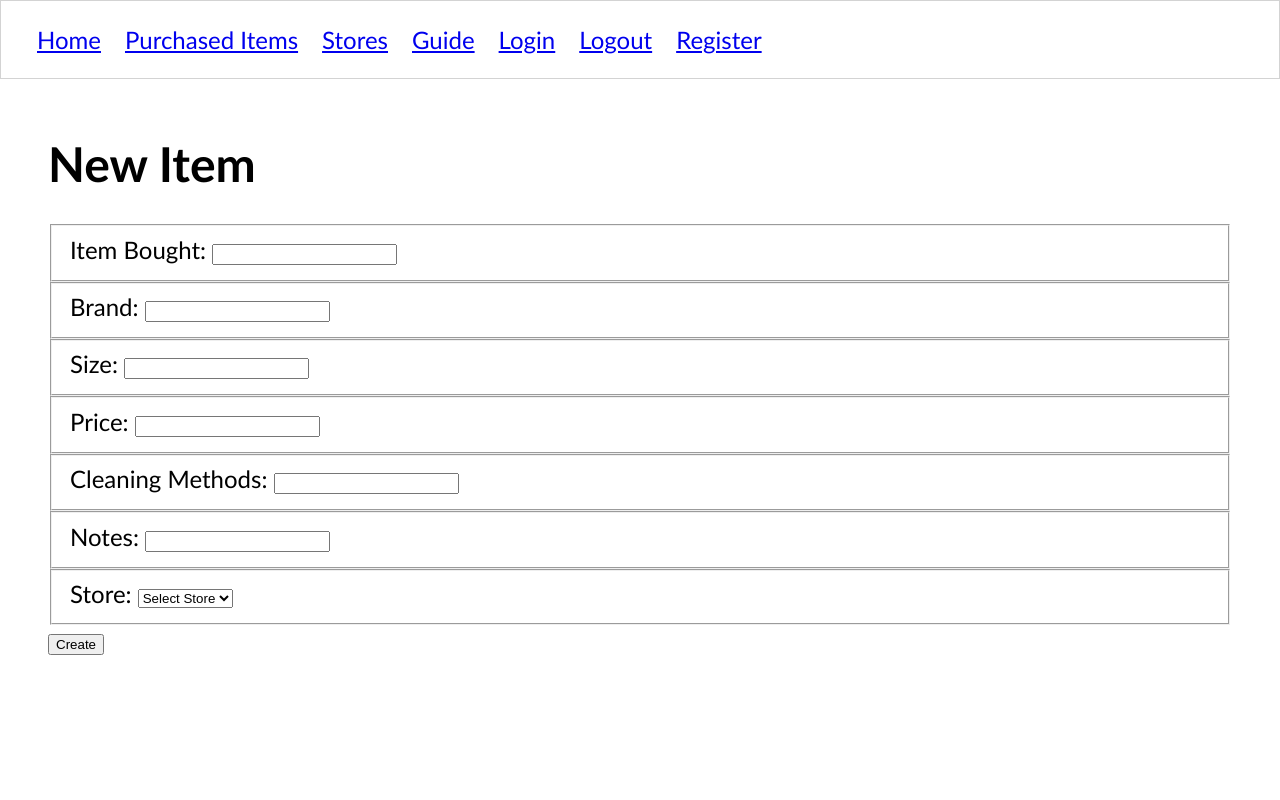
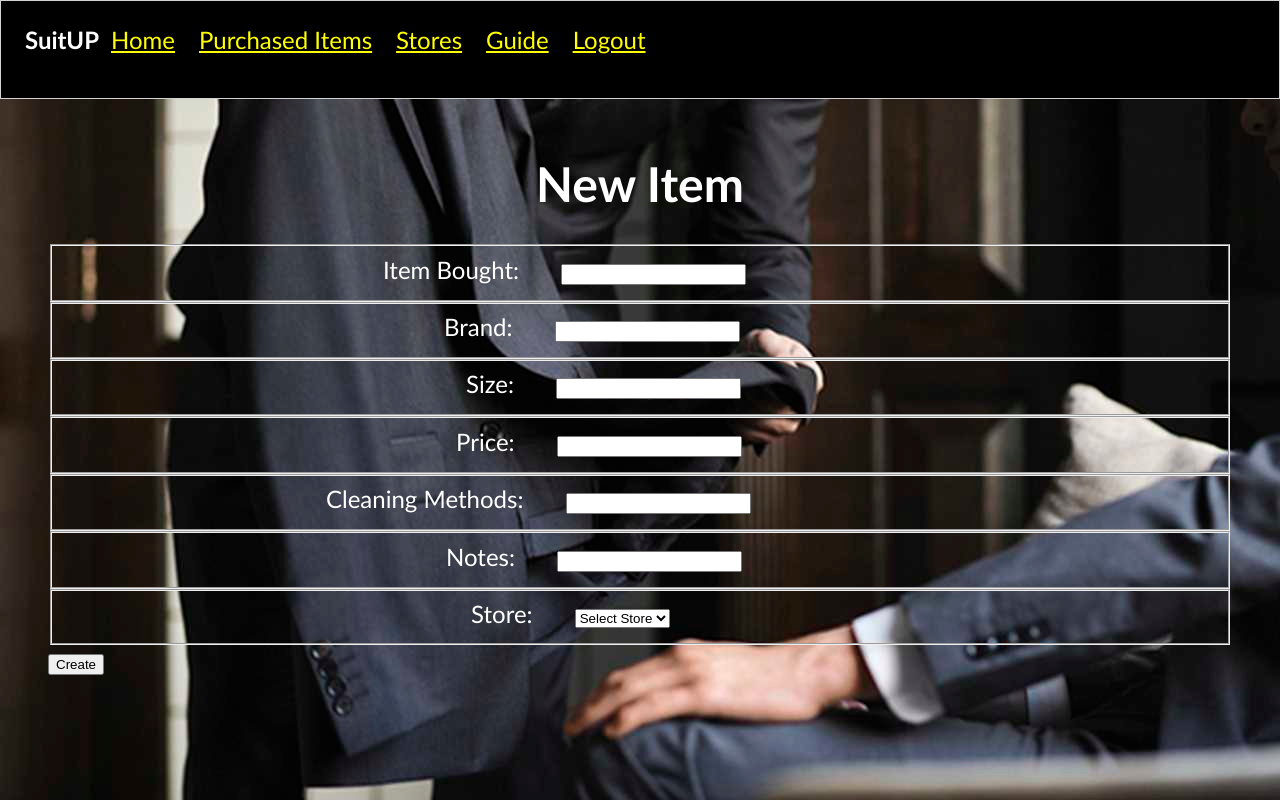
Before and after one commit to MatthewScott32/SuitUp, a Django app: page /purchaseditems/form in a window 1280 px wide. Run offline with Django 3.2, Linux system fonts and the light colour scheme; the visitor is signed in with stand-in values (Sample User, id 1); data that the repository does not hold is empty.

Commit message:
styling possibly done

```diff
--- a/suitupapp/static/styles/base.css
+++ b/suitupapp/static/styles/base.css
@@ -3,7 +3,26 @@ body {
     padding: 0;
     font-size: 1.5em;
     font-family: 'Gill Sans', 'Gill Sans MT', Calibri, 'Trebuchet MS', sans-serif;
+    color: white;
+    background-image: url('../images/tailorfabric.jpg') !important;
+    background-size: cover;
 }
+
+a:link {
+    color: yellow;
+  }
+
+  a:visited {
+    color: yellow;
+  }
+
+  a:active {
+    color: blue;
+  }
+
+  a:hover {
+    color: blue;
+  }
 
 .main-content {
     padding: 1em 2em;
@@ -15,6 +34,8 @@ body {
     border: 1px solid lightgray;
     padding: 1em;
     margin: 0;
+    background-color: black;
+    color:white;
 }
 
 .navList__route {
--- a/suitupapp/static/styles/guide.css
+++ b/suitupapp/static/styles/guide.css
@@ -3,15 +3,18 @@
     display: flex;
     flex-wrap: wrap;
     justify-content: space-evenly;
+    background-color: gray;
+    color: black;
 }
 
 .guide {
     flex-basis: 20%;
     padding: 0 2em 0.5em 2em;
-    border: 1px solid gray;
     margin: 1em;
     padding: 1.5em;
     text-align: left;
+    background-color: gray;
+    color: black;
 }
 
 .guide__name {
--- /dev/null
+++ b/suitupapp/static/styles/itemform.css
@@ -0,0 +1,96 @@
+.forms {
+    list-style: none !important;
+    display: flex !important;
+    flex-wrap: wrap !important;
+    justify-content: space-evenly !important;
+}
+
+.form {
+    flex-basis: 20%;
+    padding: 0 2em 0.5em 2em;
+    padding: 1.5em;
+    text-align: center;
+    margin-left: 400px;
+}
+
+.form1 {
+    flex-basis: 20%;
+    padding: 0 2em 0.5em 2em;
+    padding: 1.5em;
+    text-align: center;
+    margin-left: 277px;
+}
+
+.form2 {
+    flex-basis: 20%;
+    padding: 0 2em 0.5em 2em;
+    padding: 1.5em;
+    text-align: center;
+    margin-left: 338px;
+}
+
+.form3 {
+    flex-basis: 20%;
+    padding: 0 2em 0.5em 2em;
+    padding: 1.5em;
+    text-align: center;
+    margin-left: 360px;
+}
+
+.form4 {
+    flex-basis: 20%;
+    padding: 0 2em 0.5em 2em;
+    padding: 1.5em;
+    text-align: center;
+    margin-left: 350px;
+}
+
+.form5 {
+    flex-basis: 20%;
+    padding: 0 2em 0.5em 2em;
+    padding: 1.5em;
+    text-align: center;
+    margin-left: 220px;
+}
+.form6 {
+    flex-basis: 20%;
+    padding: 0 2em 0.5em 2em;
+    padding: 1.5em;
+    text-align: center;
+    margin-left: 340px;
+}
+.form7 {
+    flex-basis: 20%;
+    padding: 0 2em 0.5em 2em;
+    padding: 1.5em;
+    text-align: center;
+    margin-left: 365px;
+}
+
+.form__name {
+    font-size: 1.1em;
+}
+
+.form__description {
+    list-style: none;
+    display: flex;
+    flex-wrap: wrap;
+    justify-content: space-evenly;
+    margin-left: 400px;
+}
+
+.register__button {
+    list-style: none;
+    display: flex;
+    flex-wrap: wrap;
+    justify-content: space-evenly;
+    margin-left: 495px;
+}
+
+ul{
+    list-style-type: none;
+}
+
+li {
+    margin-bottom: 20px;
+}
--- a/suitupapp/static/styles/purchased_item.css
+++ b/suitupapp/static/styles/purchased_item.css
@@ -11,6 +11,8 @@
     border: 1px solid gray;
     margin: 1em;
     padding: 1.5em;
+    background-color:gray !important;
+    color: black !important;
 }
 
 .item__name {
--- a/suitupapp/static/styles/store.css
+++ b/suitupapp/static/styles/store.css
@@ -11,6 +11,8 @@
     border: 1px solid gray;
     margin: 1em;
     padding: 1.5em;
+    background-color:gray !important;
+    color: black !important;
 }
 
 .store__name {
@@ -21,6 +23,6 @@
     font-size: 0.75em;
 }
 
-.store__buttons {
+/* .store__buttons {
     margin-left: 400px;
-}
+} */
--- a/suitupapp/templates/guide/guide.html
+++ b/suitupapp/templates/guide/guide.html
@@ -114,6 +114,7 @@
           <li class="links" class="guide__description"><a href =https://www.youtube.com/watch?v=fCmCf86pbV8>Tying a Pratt Knot</a></li>
           <li class="links" class="guide__description"><a href =https://www.youtube.com/watch?v=84o3lqMi6sI>Additional Knots</a></li>
           <li class="links" class="guide__description"><a href =https://www.youtube.com/watch?v=EKqacIYn30U>How a Suit Should Fit</a></li>
+          <li class="links" class="guide__description"><a href =https://www.youtube.com/watch?v=jubtKv5cNAE>Rolling Your Sleeves Up</a></li>
         </ul>
 
 
--- a/suitupapp/templates/home/home.html
+++ b/suitupapp/templates/home/home.html
@@ -8,7 +8,7 @@
 
 {% block content %}
 
-    <h1 class="items">Welcome to SuitUp</h1>
+    <h1 class="items">Welcome to SuitUP</h1>
     <h2 class="items">Start Suiting Up</h2>
     <a class="items" href="{% url 'suitupapp:purchaseditemform' %}">Begin Adding Items</a></br>
     <a class="items" href="{% url 'suitupapp:store_form' %}">Begin Adding Stores</a>
--- a/suitupapp/templates/purchased_items/form.html
+++ b/suitupapp/templates/purchased_items/form.html
@@ -1,42 +1,47 @@
 {% extends 'shared/base.html' %}
+{% load static%}
+
+{% block css %}
+    <link rel="stylesheet" href="{% static 'styles/itemform.css' %}" />
+{% endblock %}
 
 
 {% block content %}
 
     {% if purchaseditem.id is not None %}
-    <h1>Edit Item</h1>
+    <h1 class="forms">Edit Item</h1>
       <form action="{% url 'suitupapp:purchaseditem' purchaseditem.id %}" method="post">
        {% else %}
-       <h1>New Item</h1>
+       <h1 class="forms">New Item</h1>
         <form action="{% url 'suitupapp:purchaseditems' %}" method="post">
        {% endif %}
         {% csrf_token %}
         <fieldset>
-            <label for="item_bought">Item Bought: </label>
+            <label class="form1" for="item_bought">Item Bought: </label>
             <input id="item_bought" type="text" name="item_bought" value="{{purchaseditem.item_bought}}">
         </fieldset>
         <fieldset>
-            <label for="brand">Brand: </label>
+            <label class="form2" for="brand">Brand: </label>
             <input id="brand" type="text" name="brand" value="{{purchaseditem.brand}}">
         </fieldset>
         <fieldset>
-            <label for="size">Size: </label>
+            <label class="form3" for="size">Size: </label>
             <input id="size" type="text" name="size" value="{{purchaseditem.size}}">
         </fieldset>
         <fieldset>
-            <label for="price">Price: </label>
+            <label class="form4" for="price">Price: </label>
             <input id="price" type="text" name="price" value="{{purchaseditem.price}}">
         </fieldset>
         <fieldset>
-            <label for="cleaning_methods">Cleaning Methods: </label>
+            <label class="form5" for="cleaning_methods">Cleaning Methods: </label>
             <input id="cleaning_methods" type="text" name="cleaning_methods" value="{{purchaseditem.cleaning_methods}}">
         </fieldset>
         <fieldset>
-            <label for="notes">Notes: </label>
+            <label class="form6" for="notes">Notes: </label>
             <input id="notes" type="text" name="notes" value="{{purchaseditem.notes}}">
         </fieldset>
         <fieldset>
-            <label for="store">Store: </label>
+            <label class="form7" for="store">Store: </label>
             <select id="store" type="text" name="store">
         <option value="" selected="selected">Select Store</option>
             {% for store in all_stores %}
@@ -47,7 +52,7 @@
 
         {% if purchaseditem.id is not None %}
             <input type="hidden" name="actual_method" value="PUT">
-            <input type="submit" value="Update" />
+            <input style="text-align: center;" type="submit" value="Update" />
         {% else %}
             <input type="submit" value="Create" />
         {% endif %}
--- a/suitupapp/templates/registration/login.html
+++ b/suitupapp/templates/registration/login.html
@@ -7,10 +7,12 @@
 {% endblock %}
 
 {% block content %}
+<body>
 <h2 class="logins">Login</h2>
 <form class="login" method="post">
    <div>{% csrf_token %}
     {{ form.as_p }}</div>
     <button type="submit">Login</button>
 </form>
+</body>
 {% endblock %}
--- a/suitupapp/templates/shared/base.html
+++ b/suitupapp/templates/shared/base.html
@@ -17,16 +17,21 @@
     {% endblock %}
 </head>
 
-<body>
+<body 'background-image: url('../images/chalkstripe.jpeg')';>
     <nav id="site-nav">
         <ol class="navList">
+            <li><b>SuitUP</b></li>
+            {% if user.is_authenticated %}
             <li class="navList__route"><a href="{% url 'suitupapp:home' %}">Home</a></li>
             <li class="navList__route"><a href="{% url 'suitupapp:purchaseditems' %}">Purchased Items</a></li>
             <li class="navList__route"><a href="{% url 'suitupapp:stores' %}">Stores</a></li>
             <li class="navList__route"><a href="{% url 'suitupapp:guide' %}">Guide</a></li>
+            <li class="navList__route"><a href="{% url 'suitupapp:logout' %}">Logout</a></li>
+            {% else %}
+            <li class="navList__route"><a href="{% url 'suitupapp:home' %}">Home</a></li>
             <li class="navList__route"><a href="{% url 'suitupapp:login' %}">Login</a></li>
-            <li class="navList__route"><a href="{% url 'suitupapp:logout' %}">Logout</a></li>
             <li class="navList__route"><a href="{% url 'suitupapp:register' %}">Register</a></li>
+            {% endif %}
         </ol>
     </nav>
     <main class="main-content">
```
Also changed, not shown: suitupapp/static/styles/storeform.css (added, +82 -0 lines), suitupapp/templates/stores/details.html (+8 -4 lines), suitupapp/templates/stores/form.html (+11 -6 lines), suitupapp/static/images/chalkstripe.jpeg (added), suitupapp/static/images/hangingsuits.jpg (added), suitupapp/static/images/herringbonefabric1.jpg (added), suitupapp/static/images/navybluesuit.jpg (added), suitupapp/static/images/suitup.jfif (added), suitupapp/static/images/tailorfabric.jpg (added).
